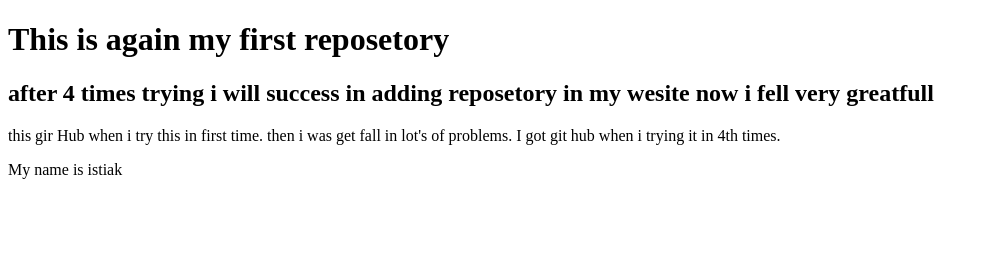
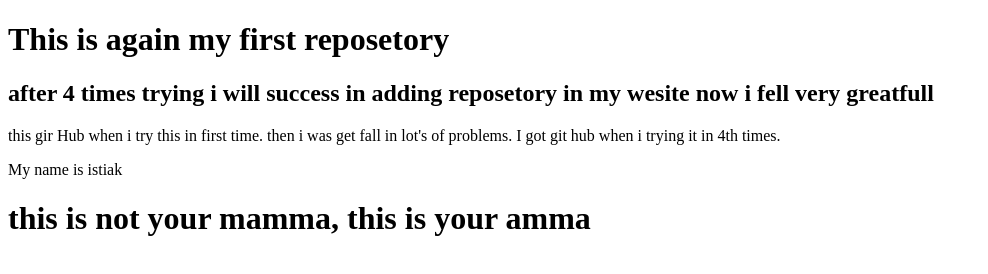
Before and after one commit to sohaib-maiem/my-projects, a plain HTML site: page index.html in a window 1280 px wide. Shown: the whole page, without its empty margins (0-988 px from the left). Drawn offline with Linux system fonts and the light colour scheme.

Commit message:
Update index.html

```diff
--- a/index.html
+++ b/index.html
@@ -13,5 +13,6 @@
         <p>this gir Hub when i try this in first time. then i was get fall in lot's of problems. I got git hub when i trying it in 4th times.</p>
     </div>
     <div>My name is istiak</div>
+    <h1> this is not your mamma, this is your amma </h1>
 </body>
 </html>
```
